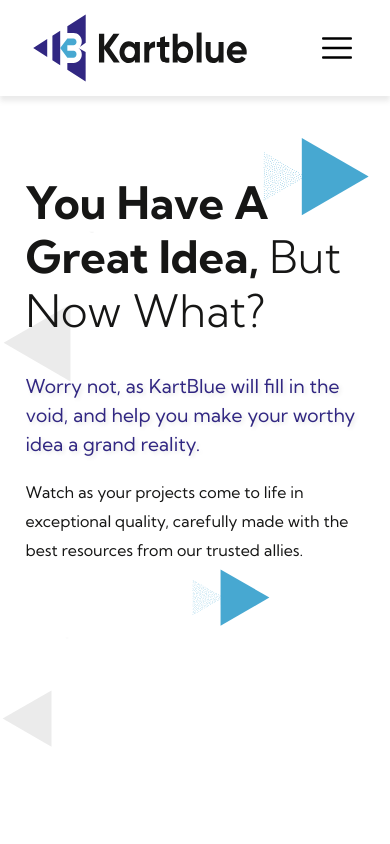
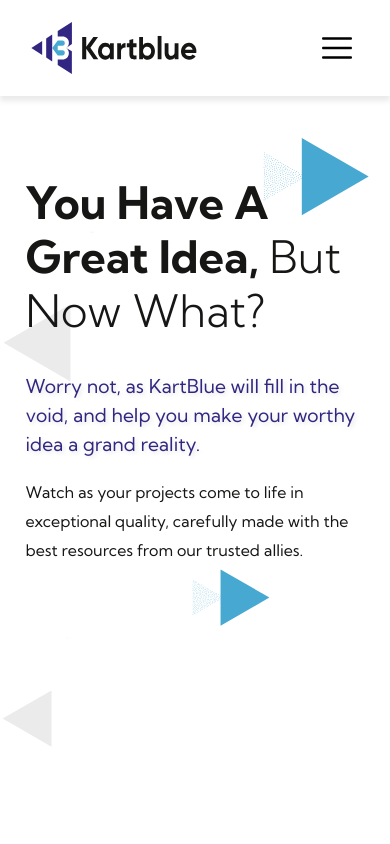
Before and after one commit to noushweb/kartblue-gatsby, a Gatsby site: page / in a window 390 px wide. Shown: the top 844 px of the page. Built offline with nearby package versions, Linux system fonts and the light colour scheme; Gatsby itself is replaced by a stand-in of ours.

Commit message:
Update main.scss
css changed

```diff
--- a/src/css/main.scss
+++ b/src/css/main.scss
@@ -797,7 +797,7 @@ footer {
     background-color: rgb(255, 255, 255);
   }
 .mainlogo{
-  width: 80%;
+  width: 62%;
 }
 .burgericon {
   width: 30px;
```
